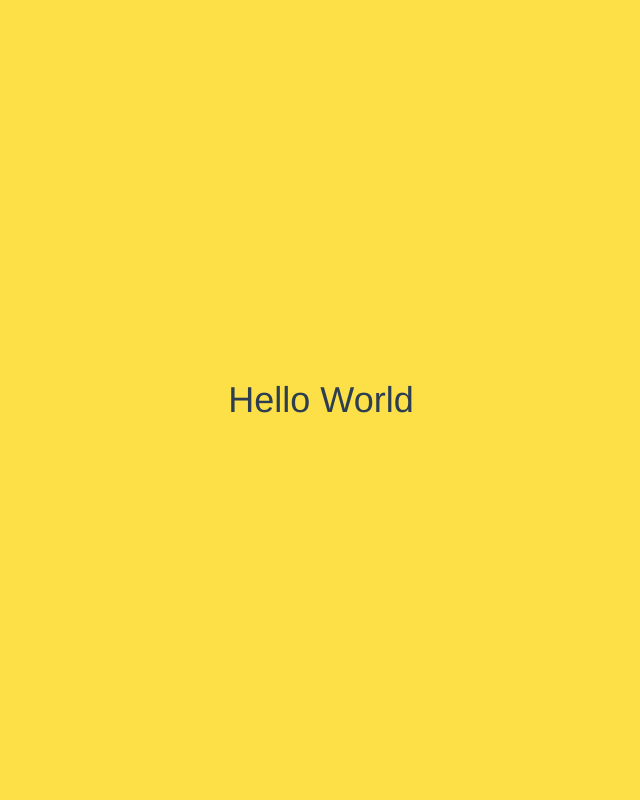
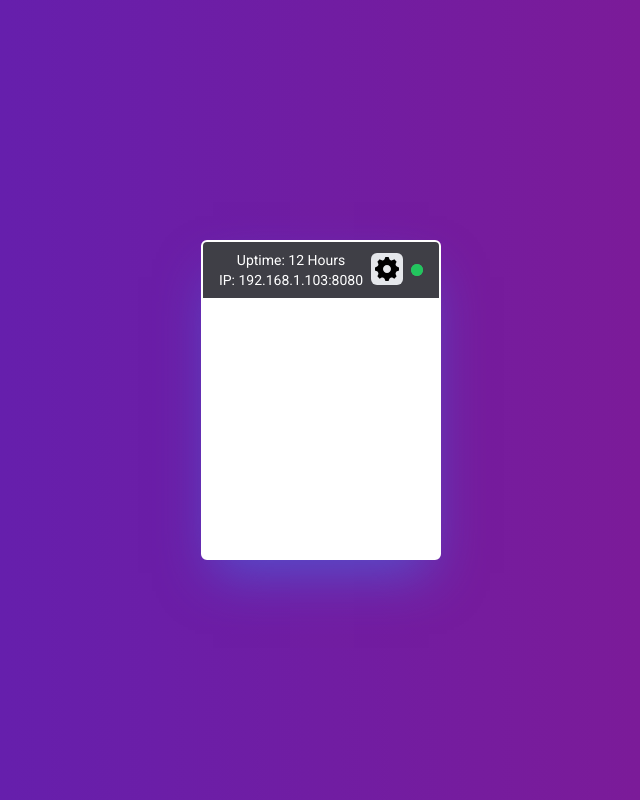
Before and after one commit to Luispinto26/docker_management_ui, a Vue app in the folder Frontend_VUE/docker_managent/: page / in a window 1280 px wide. Shown: the whole page, without its empty margins (319-959 px from the left). Built offline with nearby package versions, Linux system fonts and the light colour scheme.

Commit message:
Frontend update

```diff
--- a/Frontend_VUE/docker_managent/public/index.html
+++ b/Frontend_VUE/docker_managent/public/index.html
@@ -5,6 +5,7 @@
     <meta http-equiv="X-UA-Compatible" content="IE=edge">
     <meta name="viewport" content="width=device-width,initial-scale=1.0">
     <link rel="icon" href="<%= BASE_URL %>favicon.ico">
+    <link href="https://fonts.googleapis.com/css2?family=Roboto&display=swap" rel="stylesheet">
     <title><%= htmlWebpackPlugin.options.title %></title>
   </head>
   <body>
--- a/Frontend_VUE/docker_managent/src/App.vue
+++ b/Frontend_VUE/docker_managent/src/App.vue
@@ -15,10 +15,10 @@ export default {
 
 <style>
 #app {
-  font-family: Avenir, Helvetica, Arial, sans-serif;
+  font-family: Roboto, sans-serif;
   -webkit-font-smoothing: antialiased;
   -moz-osx-font-smoothing: grayscale;
   text-align: center;
-  color: #2c3e50;
+  /* color: #2c3e50; */
 }
 </style>
--- a/Frontend_VUE/docker_managent/src/components/HelloWorld.vue
+++ b/Frontend_VUE/docker_managent/src/components/HelloWorld.vue
@@ -1,9 +1,27 @@
 <template>
-  <div class="justify-center flex bg-yellow-300 items-center h-screen">
-    <div class="text-4xl">
-      <p>
-        Hello World
-      </p>
+  <div class="justify-center flex bg-gradient-to-r from-violet-800 to-fuchsia-800 items-center h-screen">
+    <!-- <h1>{{ msg }}</h1> -->
+    <div class="row flex flex-row">
+      <div
+        class="cards-wrapper shadow-2xl shadow-blue-500/50 border-solid border-2 border-white overflow-hidden rounded-md bg-white w-[240px] h-[320px]">
+        <div class="card-header flex justify-center items-center gap-2 p-2 bg-zinc-700 text-white">
+          <div class="text-sm">
+            <p>Uptime: 12 Hours</p>
+            <p>IP: 192.168.1.103:8080</p>
+          </div>
+          <div class="settings">
+            <button class="settings-button">
+              <svg xmlns="http://www.w3.org/2000/svg" width="24" height="24" viewBox="0 0 24 24">
+                <path d="M24 13.616v-3.232c-1.651-.587-2.694-.752-3.219-2.019v-.001c-.527-1.271.1-2.134.847-3.707l-2.285-2.285c-1.561.742-2.433 1.375-3.707.847h-.001c-1.269-.526-1.435-1.576-2.019-3.219h-3.232c-.582 1.635-.749 2.692-2.019 3.219h-.001c-1.271.528-2.132-.098-3.707-.847l-2.285 2.285c.745 1.568 1.375 2.434.847 3.707-.527 1.271-1.584 1.438-3.219 2.02v3.232c1.632.58 2.692.749 3.219 2.019.53 1.282-.114 2.166-.847 3.707l2.285 2.286c1.562-.743 2.434-1.375 3.707-.847h.001c1.27.526 1.436 1.579 2.019 3.219h3.232c.582-1.636.75-2.69 2.027-3.222h.001c1.262-.524 2.12.101 3.698.851l2.285-2.286c-.744-1.563-1.375-2.433-.848-3.706.527-1.271 1.588-1.44 3.221-2.021zm-12 2.384c-2.209 0-4-1.791-4-4s1.791-4 4-4 4 1.791 4 4-1.791 4-4 4z" />
+              </svg>
+            </button>
+          </div>
+          <span class="relative flex h-3 w-3">
+            <span class="animate-ping absolute inline-flex h-full w-full rounded-full bg-green-400 opacity-75"></span>
+            <span class="relative inline-flex rounded-full h-3 w-3 bg-green-500"></span>
+          </span>
+        </div>
+      </div>
     </div>
   </div>
 </template>
@@ -35,4 +53,8 @@ li {
 
 a {
   color: #42b983;
+}
+
+.settings-button {
+  @apply p-1 rounded-md bg-gray-200 hover:bg-gray-300 focus:outline-none;
 }</style>
```
Also changed, not shown: Frontend_VUE/docker_managent/.eslintrc.js, Frontend_VUE/docker_managent/src/assets/logo.png (deleted).
